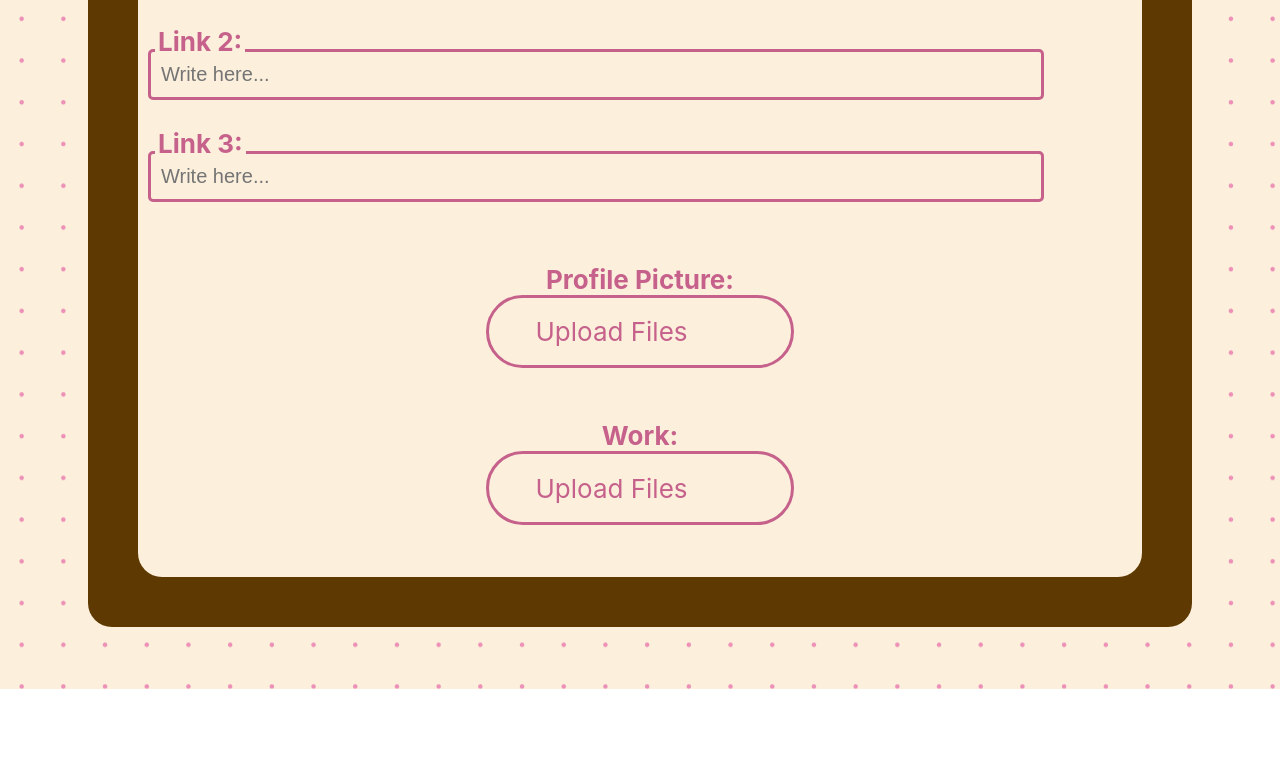
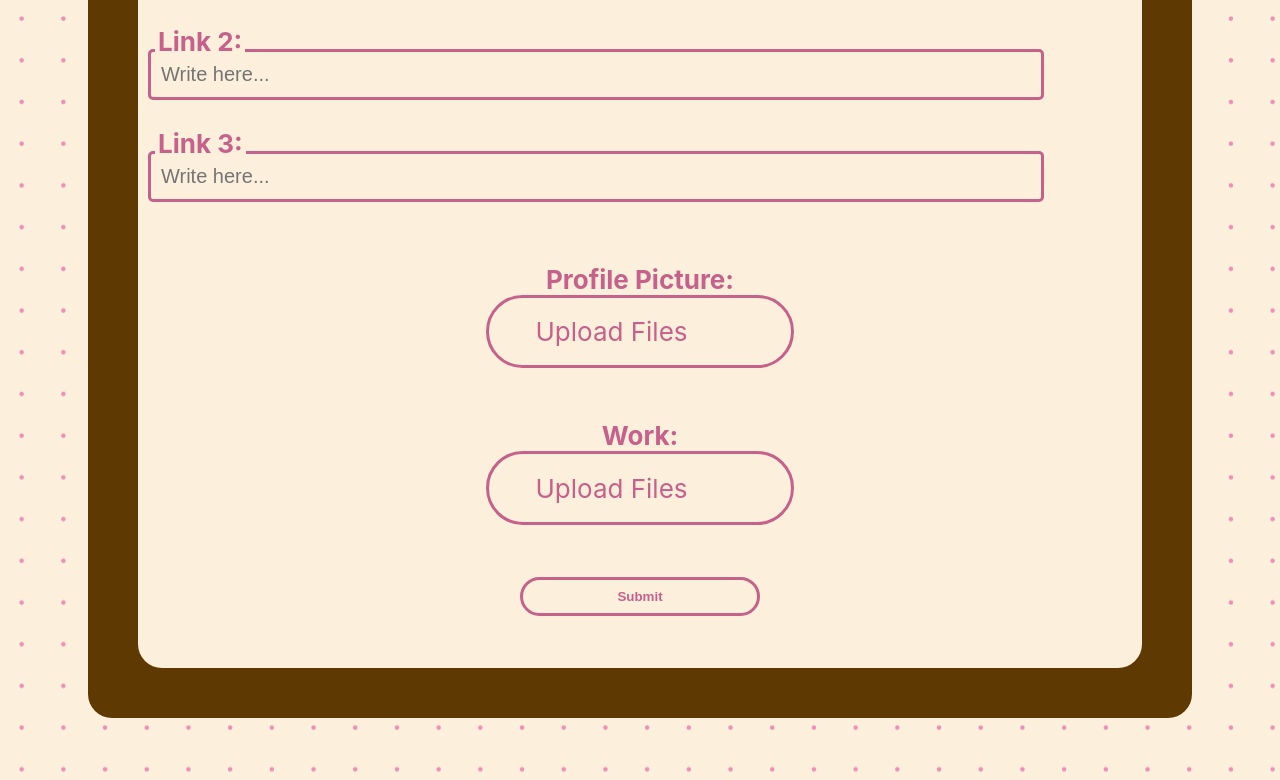
Before and after one commit to savannahfletcher/EmpowerWingStudio, a React (Create React App) app in the folder empowerwing-studio/: page /apply in a window 1280 px wide. Shown: the part 640-1420 px from the top of the page. Before the commit the page ends 1329 px from the top, so only its background shows below. Built offline with nearby package versions, Linux system fonts and the light colour scheme; some icons are missing.

Commit message:
Submit button for application

```diff
--- a/empowerwing-studio/src/Pages/Apply/Apply.css
+++ b/empowerwing-studio/src/Pages/Apply/Apply.css
@@ -83,7 +83,7 @@
     justify-content: center;
 }
 
-/* File upload button, inspired by: https://codepen.io/sowg/pen/qBXexaZ */
+/* File upload button & submit button, inspired by: https://codepen.io/sowg/pen/qBXexaZ */
 input[type=file] {
     display: none;
 }
@@ -108,3 +108,29 @@ label[for=file]:active {
     background: #c6618b;
     color: #fff;
 }
+
+.button-box{
+    display: flex;
+    justify-content: center;
+}
+
+input[type=button] {
+    display: grid;
+    grid-auto-flow: column;
+    justify-items: center;
+    width: 30vh;
+    color: #c6618b;
+    border: 3px solid #c6618b;
+    background: hsl(0 0 0/0);
+    padding: .7em 1.2em;
+    color: #c6618b;
+    border-radius: 2em;
+    transition: 1s;
+}
+
+input[type=button]:hover,
+input[type=button]:focus,
+input[type=button]:active {
+    background: #c6618b;
+    color: #fff;
+}
--- a/empowerwing-studio/src/Pages/Apply/Apply.tsx
+++ b/empowerwing-studio/src/Pages/Apply/Apply.tsx
@@ -59,6 +59,11 @@ const Apply = () => {
                             </div>
 
                             <p></p>
+                            <div className="button-box">
+                            <input type="button" value="Submit" style={{ fontWeight: 700 }} />
+                                <label htmlFor="button"></label>
+                            </div>
+                            <p></p>
 
                         </div>
                     </div>
```
